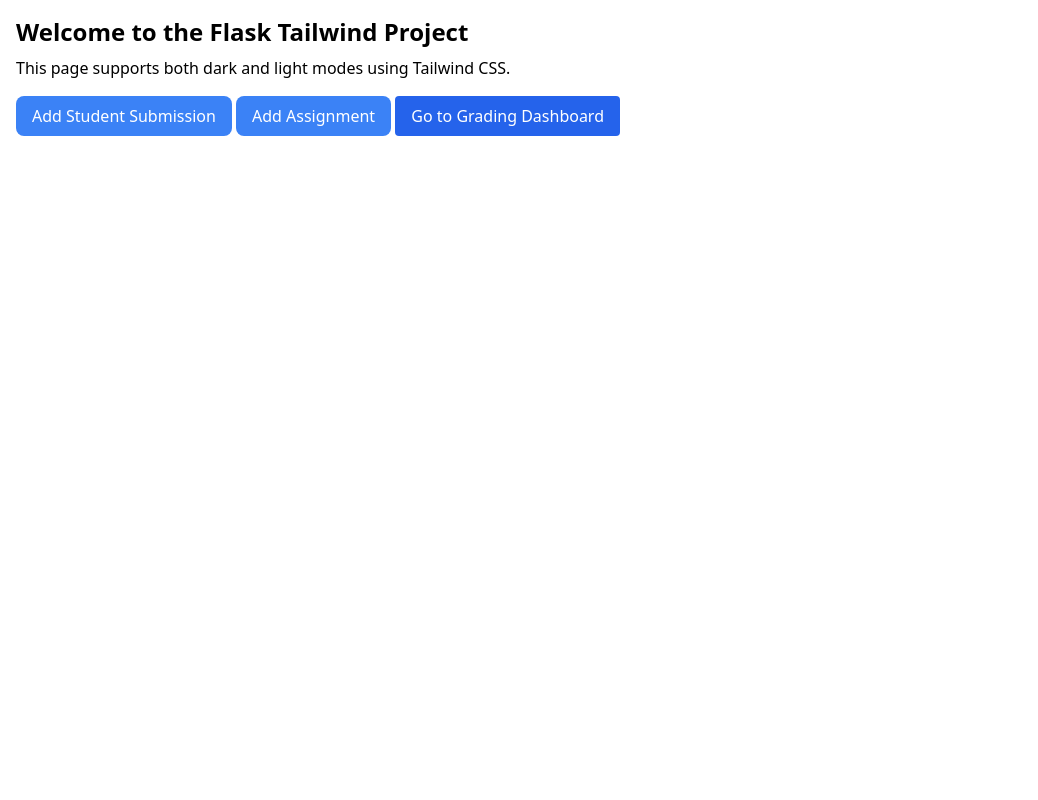
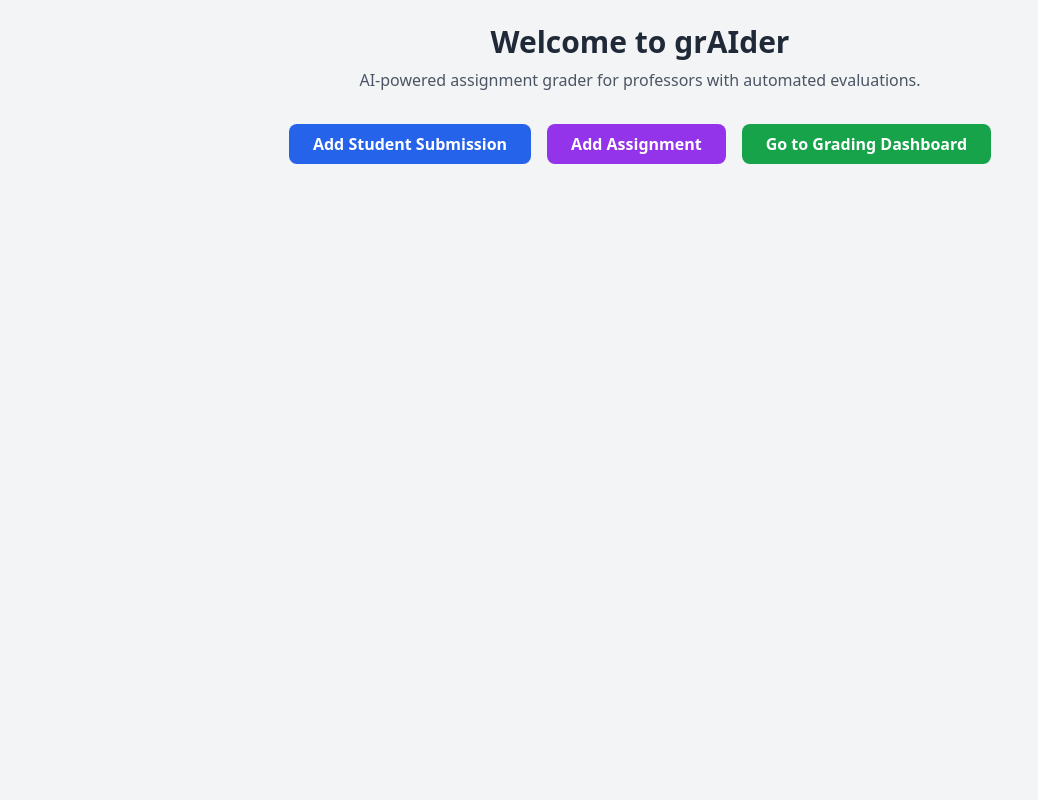
Before and after one commit to EyadAbouKer/grAIder, a Flask app: page / in a window 1280 px wide. Shown: the part 56-856 px from the top of the page, without its empty margins (0-1038 px from the left). Before the commit the page ends 192 px from the top, so only its background shows below. Run offline with Flask 3, Linux system fonts and the light colour scheme; some libraries are stand-ins or nearby versions.

Commit message:
changes to the index page

```diff
--- a/app.py
+++ b/app.py
@@ -165,6 +165,7 @@
     assignment["rubric"] = rubric
 
     return redirect("/grading_dashboard")
+
 def pdf_to_json(pdf_stream):
     try:
         doc = fitz.open(pdf_stream)  # Open PDF directly from the file stream
--- a/templates/index.html
+++ b/templates/index.html
@@ -1,202 +1,239 @@
 {% extends "base.html" %}
 
-{% block title %}Home - Flask Tailwind Project{% endblock %}
+{% block title %}grAIder - AI Assignment Grader{% endblock %}
 
 {% block content %}
-<div class="p-4">
-  <h1 class="text-2xl font-bold">Welcome to the Flask Tailwind Project</h1>
-  <p class="mt-2">
-    This page supports both dark and light modes using Tailwind CSS.
+<div class="p-6 bg-gray-100 dark:bg-gray-900 min-h-screen">
+  <!-- Header Section -->
+  <div class="text-center mb-8">
+    <h1 class="text-3xl font-bold text-gray-800 dark:text-white">Welcome to grAIder</h1>
+    <p class="mt-2 text-gray-600 dark:text-gray-300">
+      AI-powered assignment grader for professors with automated evaluations.
     </p>
+  </div>
 
-  <!-- Add Student Submission Button -->
-  <button class="bg-blue-500 text-white py-2 px-4 rounded-lg mt-4" id="showStudentPopupBtn">
+  <!-- Action Buttons Section -->
+  <div class="flex flex-wrap justify-center gap-4">
+    <button
+      class="bg-blue-600 hover:bg-blue-700 text-white font-semibold py-2 px-6 rounded-lg transition"
+      id="showStudentPopupBtn"
+    >
       Add Student Submission
     </button>
 
-  <!-- Overlay for Student Popup -->
-  <div class="fixed inset-0 bg-black bg-opacity-50 hidden" id="studentOverlay"></div>
+    <button
+      class="bg-purple-600 hover:bg-purple-700 text-white font-semibold py-2 px-6 rounded-lg transition"
+      id="showAssignmentPopupBtn"
+    >
+      Add Assignment
+    </button>
+
+    <a
+      href="{{ url_for('grading_dashboard') }}"
+      class="bg-green-600 hover:bg-green-700 text-white font-semibold py-2 px-6 rounded-lg transition"
+    >
+      Go to Grading Dashboard
+    </a>
+  </div>
+
+  <!-- Response Message Section -->
+  <div
+    id="responseMessage"
+    class="hidden mt-6 text-center text-lg font-semibold"
+  ></div>
 
   <!-- Student Submission Popup -->
-  <div class="fixed inset-0 flex items-center justify-center hidden" id="studentPopup">
-    <div class="bg-white p-6 rounded-lg shadow-lg max-w-sm w-full">
-      <h2 class="text-xl font-semibold mb-4 text-black">Add Student Submission</h2>
+  <div
+    id="studentPopup"
+    class="fixed inset-0 flex items-center justify-center hidden bg-black bg-opacity-50"
+  >
+    <div
+      class="bg-white dark:bg-gray-800 p-6 rounded-lg shadow-lg w-full max-w-sm transition-transform transform scale-95"
+    >
+      <h2 class="text-xl font-bold text-black dark:text-white mb-4">
+        Add Student Submission
+      </h2>
       <form id="studentForm" onsubmit="event.preventDefault(); submitForm();">
         <div class="mb-4">
-          <label for="student_name" class="block text-sm font-medium text-gray-700 text-black">
+          <label
+            for="student_name"
+            class="block text-sm font-medium text-gray-700 dark:text-gray-300"
+          >
             Student Name
           </label>
           <input
             type="text"
             id="student_name"
             name="student_name"
-            class="w-full px-3 py-2 border border-gray-300 rounded-lg text-black"
+            class="w-full px-4 py-2 border border-gray-300 rounded-lg focus:ring-2 focus:ring-blue-500 text-black dark:text-white dark:bg-gray-700"
             required
           />
         </div>
         <div class="mb-4">
-          <label for="student_solution" class="block text-sm font-medium text-gray-700 text-black">
+          <label
+            for="student_solution"
+            class="block text-sm font-medium text-gray-700 dark:text-gray-300"
+          >
             Student Solution
           </label>
-          <input
-            type="text"
+          <textarea
             id="student_solution"
             name="student_solution"
-            class="w-full px-3 py-2 border border-gray-300 rounded-lg text-black"
+            rows="4"
+            class="w-full px-4 py-2 border border-gray-300 rounded-lg focus:ring-2 focus:ring-blue-500 text-black dark:text-white dark:bg-gray-700"
             required
-          />
+          ></textarea>
         </div>
-        <button type="submit" class="bg-green-500 text-white py-2 px-4 rounded-lg">
+        <div class="flex justify-between">
+          <button
+            type="submit"
+            class="bg-green-500 hover:bg-green-600 text-white font-semibold py-2 px-4 rounded-lg"
+          >
             Submit
           </button>
-      </form>
-      <button class="bg-red-500 text-white py-2 px-4 rounded-lg mt-4" id="closeStudentPopupBtn">
+          <button
+            type="button"
+            class="bg-red-500 hover:bg-red-600 text-white font-semibold py-2 px-4 rounded-lg"
+            id="closeStudentPopupBtn"
+          >
             Close
           </button>
         </div>
+      </form>
+    </div>
   </div>
 
-  <!-- Add Assignment Button -->
-  <button class="bg-blue-500 text-white py-2 px-4 rounded-lg mt-4" id="showAssignmentPopupBtn">
-    Add Assignment
-  </button>
-
-  <!-- Overlay for Assignment Popup -->
-  <div class="fixed inset-0 bg-black bg-opacity-50 hidden" id="assignmentOverlay"></div>
-
   <!-- Assignment Upload Popup -->
-  <div class="fixed inset-0 flex items-center justify-center hidden" id="assignmentPopup">
-    <div class="bg-white p-6 rounded-lg shadow-lg max-w-sm w-full">
-      <h2 class="text-black font-semibold mb-4 text-black">Upload Description</h2>
-      <form action="/upload_description" method="POST" enctype="multipart/form-data">
+  <div
+    id="assignmentPopup"
+    class="fixed inset-0 flex items-center justify-center hidden bg-black bg-opacity-50"
+  >
+    <div
+      class="bg-white dark:bg-gray-800 p-6 rounded-lg shadow-lg w-full max-w-sm transition-transform transform scale-95"
+    >
+      <h2 class="text-xl font-bold text-black dark:text-white mb-4">
+        Upload Assignment Description
+      </h2>
+      <form
+        action="/upload_description"
+        method="POST"
+        enctype="multipart/form-data"
+      >
         <div class="mb-4">
-          <label for="assignment_file" class="block text-sm font-medium text-gray-700">
-            Upload description
+          <label
+            for="assignment_file"
+            class="block text-sm font-medium text-gray-700 dark:text-gray-300"
+          >
+            Upload Description
           </label>
           <input
             type="file"
             id="assignment_file"
             name="assignment_file"
-            class="w-full px-3 py-2 border border-gray-300 rounded-lg"
             accept=".pdf"
+            class="w-full px-4 py-2 border border-gray-300 rounded-lg focus:ring-2 focus:ring-blue-500"
             required
           />
         </div>
-        <button type="submit" class="bg-green-500 text-white py-2 px-4 rounded-lg">
+        <div class="flex justify-between">
+          <button
+            type="submit"
+            class="bg-green-500 hover:bg-green-600 text-white font-semibold py-2 px-4 rounded-lg"
+          >
             Submit
           </button>
-      </form>
-      <button class="bg-red-500 text-white py-2 px-4 rounded-lg mt-4" id="closeAssignmentPopupBtn">
+          <button
+            type="button"
+            class="bg-red-500 hover:bg-red-600 text-white font-semibold py-2 px-4 rounded-lg"
+            id="closeAssignmentPopupBtn"
+          >
             Close
           </button>
         </div>
+      </form>
+    </div>
+  </div>
 </div>
 
-  <!-- Button to Grading Dashboard -->
-  <a
-    href="{{ url_for('grading_dashboard') }}"
-    class="inline-block mt-4 px-4 py-2 bg-blue-600 text-white rounded hover:bg-blue-700"
-  >
-    Go to Grading Dashboard
-  </a>
+<script>
+  // === Popup Handlers ===
+  const popups = {
+    student: {
+      button: document.getElementById("showStudentPopupBtn"),
+      close: document.getElementById("closeStudentPopupBtn"),
+      popup: document.getElementById("studentPopup"),
+    },
+    assignment: {
+      button: document.getElementById("showAssignmentPopupBtn"),
+      close: document.getElementById("closeAssignmentPopupBtn"),
+      popup: document.getElementById("assignmentPopup"),
+    },
+  };
 
-  <!-- Placeholder for Response Messages -->
-  <div id="responseMessage" class="hidden mt-4"></div>
-</div>
+  // Show Popup
+  function showPopup(type) {
+    popups[type].popup.classList.remove("hidden");
+    popups[type].popup.classList.add("scale-100");
+  }
 
+  // Close Popup
+  function closePopup(type) {
+    popups[type].popup.classList.add("hidden");
+    popups[type].popup.classList.remove("scale-100");
+  }
 
-<script>
-  // === Handle Student Submission Popup ===
-  const showStudentPopupBtn = document.getElementById('showStudentPopupBtn');
-  const closeStudentPopupBtn = document.getElementById('closeStudentPopupBtn');
-  const studentPopup = document.getElementById('studentPopup');
-  const studentOverlay = document.getElementById('studentOverlay');
+  popups.student.button.addEventListener("click", () => showPopup("student"));
+  popups.student.close.addEventListener("click", () => closePopup("student"));
 
-  // Show Student Popup
-  showStudentPopupBtn.addEventListener('click', () => {
-    studentPopup.classList.remove('hidden');
-    studentOverlay.classList.remove('hidden');
-  });
+  popups.assignment.button.addEventListener("click", () =>
+    showPopup("assignment")
+  );
+  popups.assignment.close.addEventListener("click", () =>
+    closePopup("assignment")
+  );
 
-  // Close Student Popup
-  closeStudentPopupBtn.addEventListener('click', () => {
-    studentPopup.classList.add('hidden');
-    studentOverlay.classList.add('hidden');
-  });
-
-  studentOverlay.addEventListener('click', () => {
-    studentPopup.classList.add('hidden');
-    studentOverlay.classList.add('hidden');
-  });
-
-  // === Handle Assignment Upload Popup ===
-  const showAssignmentPopupBtn = document.getElementById('showAssignmentPopupBtn');
-  const closeAssignmentPopupBtn = document.getElementById('closeAssignmentPopupBtn');
-  const assignmentPopup = document.getElementById('assignmentPopup');
-  const assignmentOverlay = document.getElementById('assignmentOverlay');
-
-  // Show Assignment Popup
-  showAssignmentPopupBtn.addEventListener('click', () => {
-    assignmentPopup.classList.remove('hidden');
-    assignmentOverlay.classList.remove('hidden');
-  });
-
-  // Close Assignment Popup
-  closeAssignmentPopupBtn.addEventListener('click', () => {
-    assignmentPopup.classList.add('hidden');
-    assignmentOverlay.classList.add('hidden');
-  });
-
-  assignmentOverlay.addEventListener('click', () => {
-    assignmentPopup.classList.add('hidden');
-    assignmentOverlay.classList.add('hidden');
-  });
-
-
+  // === Submit Form & Display Message ===
   function submitForm() {
-    const name = document.getElementById('student_name').value;
-    const solution = document.getElementById('student_solution').value;
+    const name = document.getElementById("student_name").value;
+    const solution = document.getElementById("student_solution").value;
 
     if (!name || !solution) {
-      showMessage('Please fill in all fields.', 'red');
+      showMessage("Please fill in all fields.", "red");
       return;
     }
 
-    fetch('/add_student', {
-      method: 'POST',
+    fetch("/add_student", {
+      method: "POST",
       headers: {
-        'Content-Type': 'application/json',
+        "Content-Type": "application/json",
       },
-      body: JSON.stringify({
-        student_name: name,
-        student_solution: solution,
-      }),
+      body: JSON.stringify({ student_name: name, student_solution: solution }),
     })
       .then((response) => {
         if (!response.ok) {
           return response.json().then((data) => {
-            throw new Error(data.error || 'Unknown error occurred.');
+            throw new Error(data.error || "Unknown error occurred.");
           });
         }
         return response.json();
       })
       .then((data) => {
-        showMessage(data.message || 'Submission successful!', 'green');
-        document.getElementById('studentForm').reset();
+        showMessage(data.message || "Submission successful!", "green");
+        document.getElementById("studentForm").reset();
+        closePopup("student");
       })
       .catch((error) => {
-        console.error('Error:', error);
-        showMessage(`Error: ${error.message}`, 'red');
+        showMessage(`Error: ${error.message}`, "red");
       });
   }
 
-
+  // === Show Message ===
   function showMessage(message, color) {
-    const messageDiv = document.getElementById('responseMessage');
+    const messageDiv = document.getElementById("responseMessage");
     messageDiv.textContent = message;
-    messageDiv.className = `mt-4 text-center text-${color}-500 font-semibold`;
-    messageDiv.style.display = 'block';
+    messageDiv.className = `mt-4 text-${color}-500 font-semibold`;
+    messageDiv.classList.remove("hidden");
+    setTimeout(() => messageDiv.classList.add("hidden"), 3000);
   }
 </script>
-
 {% endblock %}
```
Lines whose indentation alone changed are shown as unchanged.
